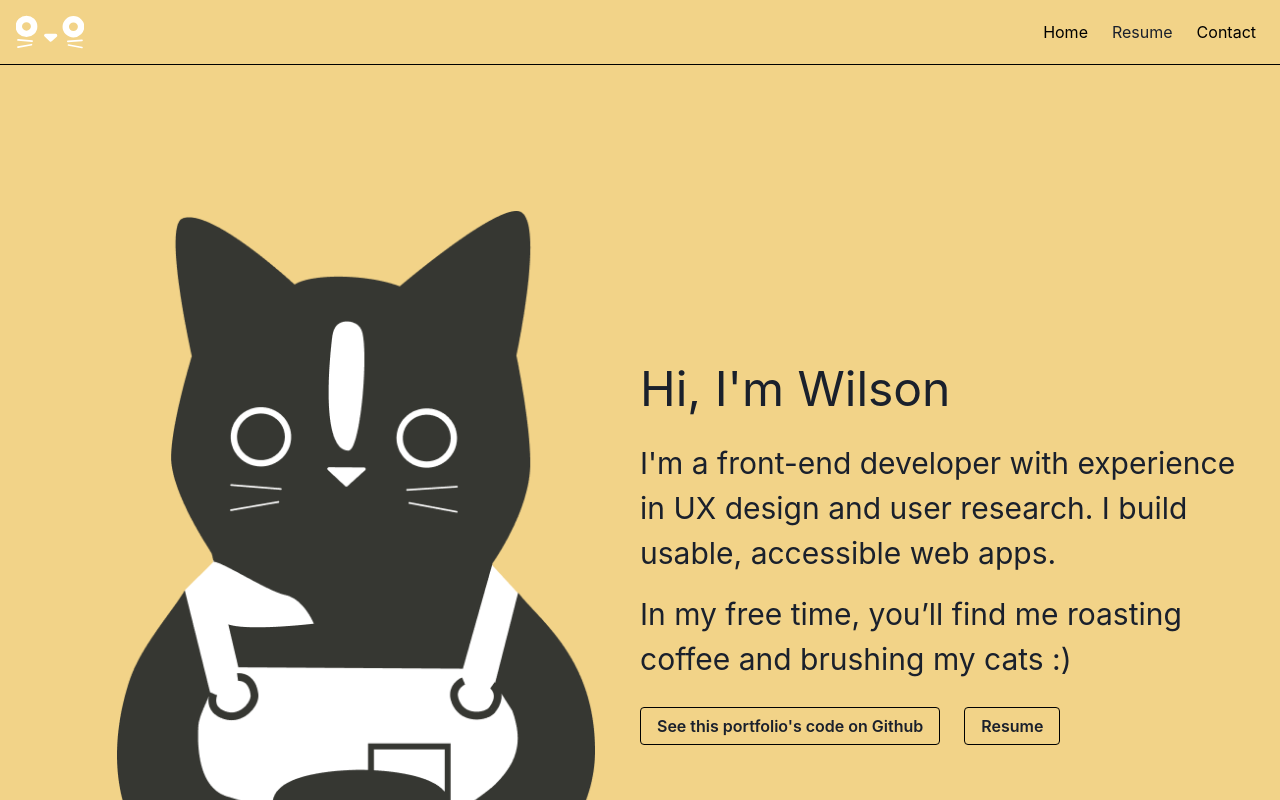
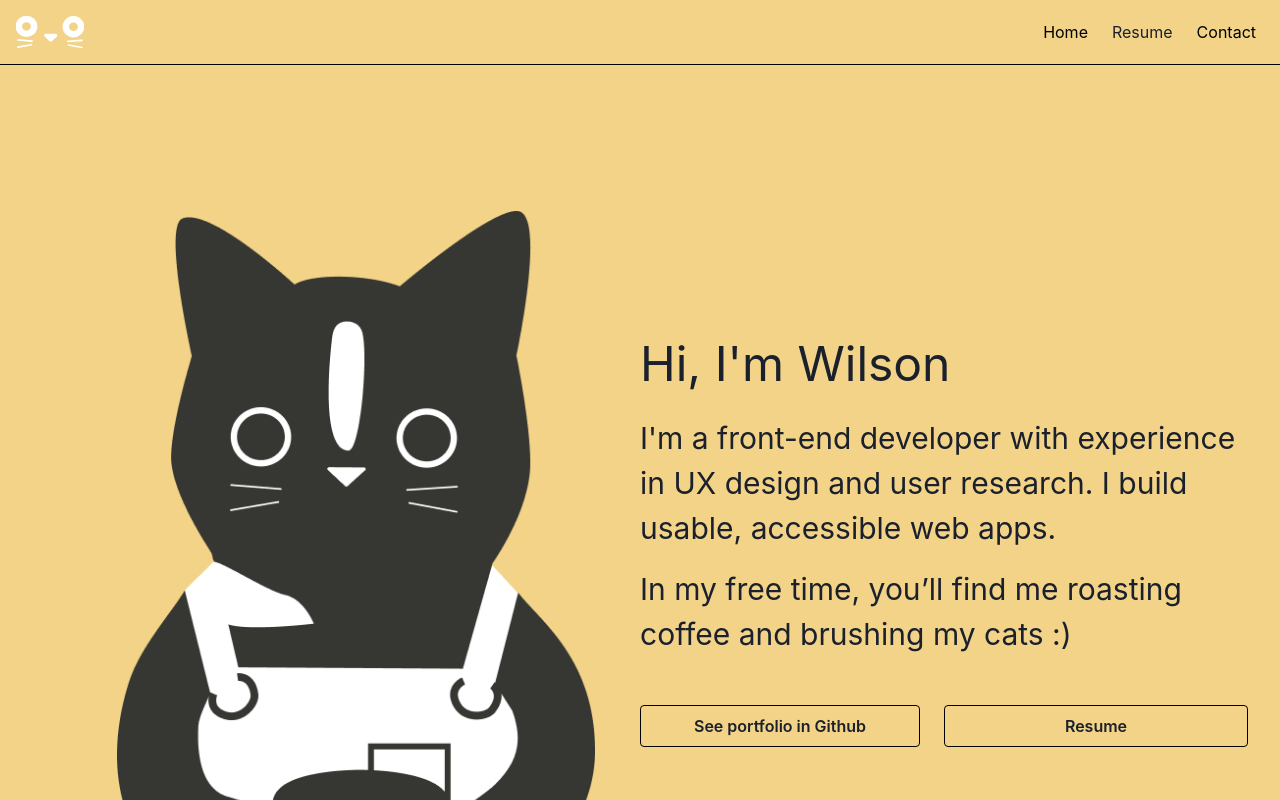
Before and after one commit to wilsonmui/wilsonmui.github.io, a Next.js app: page / in a window 1280 px wide. Shown: the top 800 px of the page. Built offline with nearby package versions, Linux system fonts and the light colour scheme.

Commit message:
fix home button margins

```diff
--- a/pages/index.js
+++ b/pages/index.js
@@ -22,10 +22,10 @@ export default function Home() {
                     </Text>
                     <Text fontSize='3xl' className='mb-8'>In my free time, you’ll find me roasting coffee and brushing my cats :)</Text>
 
-                    <div className='inline-block'>
-                        <a className=" bg-transparent font-semibold hover:text-white py-2 px-4 border border-black rounded"
-                           href='https://github.com/wilsonmui/wilsonmui.github.io'>See this portfolio's code on Github</a>
-                        <a className=" ml-6 bg-transparent font-semibold hover:text-white py-2 px-4 border border-black rounded"
+                    <div className='grid grid-cols-1 lg:grid-cols-2'>
+                        <a className=" text-center my-4 lg:mr-6 bg-transparent font-semibold hover:text-white py-2 px-4 border border-black rounded"
+                           href='https://github.com/wilsonmui/wilsonmui.github.io'>See portfolio in Github</a>
+                        <a className=" text-center my-4 bg-transparent font-semibold hover:text-white py-2 px-4 border border-black rounded"
                            href='/resume'>Resume</a>
                     </div>
 
```
